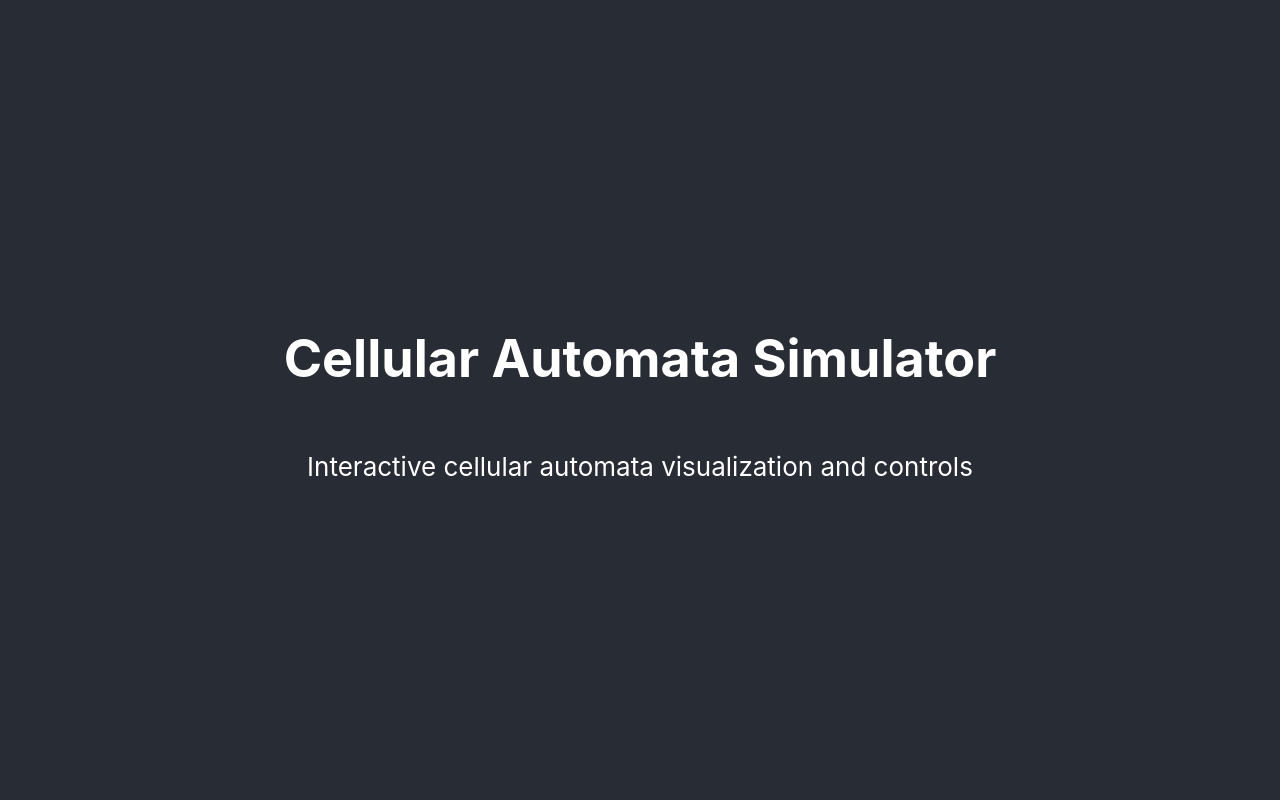
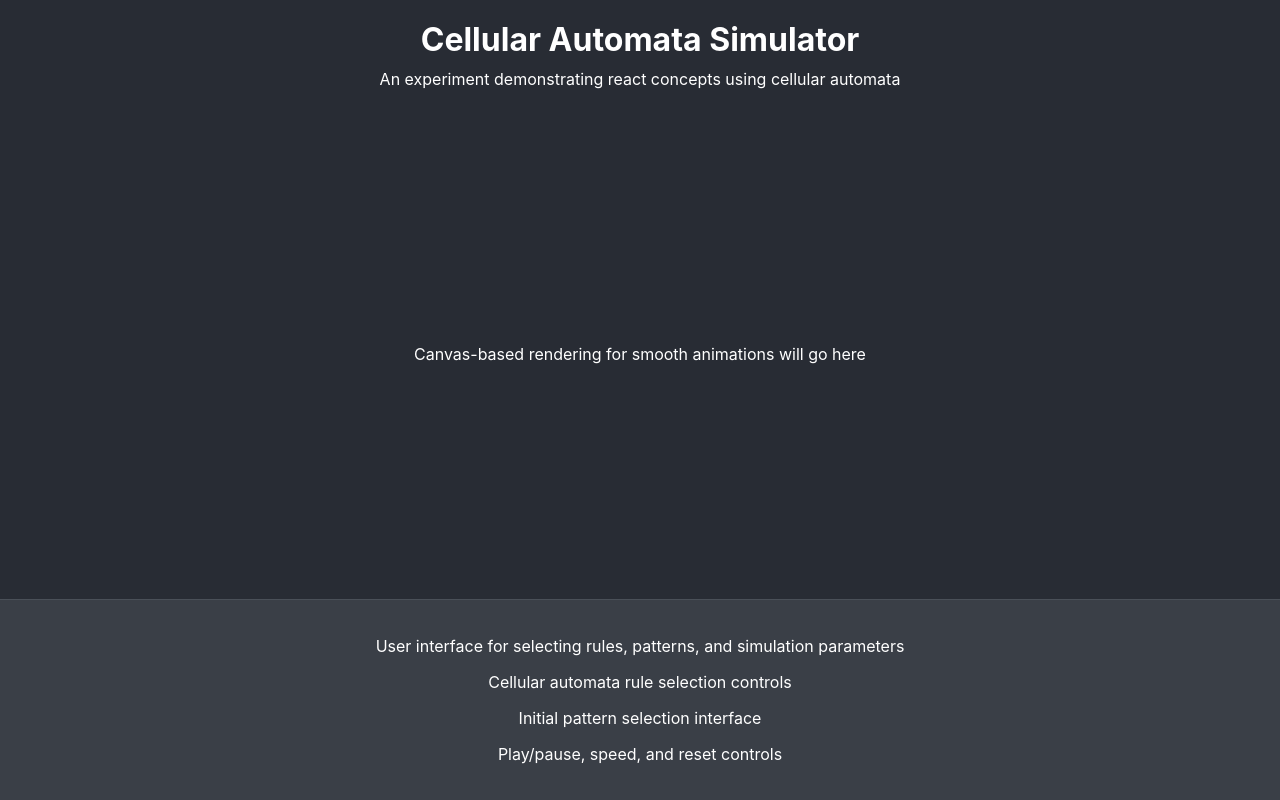
Before and after one commit to luhem7/learning-kube, a React (Create React App) app in the folder ca_server/frontend/: page / in a window 1280 px wide. Shown: the top 800 px of the page. Built offline with nearby package versions, Linux system fonts and the light colour scheme.

Commit message:
Refactor App component and styles for improved layout and clarity

```diff
--- a/ca_server/frontend/src/App.css
+++ b/ca_server/frontend/src/App.css
@@ -1,5 +1,10 @@
 .App {
   text-align: center;
+  min-height: 100vh;
+  display: flex;
+  flex-direction: column;
+  background-color: #282c34;
+  color: white;
 }
 
 .App-logo {
@@ -15,13 +20,40 @@
 
 .App-header {
   background-color: #282c34;
-  min-height: 100vh;
+  padding: 20px;
+  color: white;
+}
+
+.App-header h1 {
+  margin: 0 0 10px 0;
+  font-size: 2rem;
+}
+
+.App-header p {
+  margin: 0;
+  font-size: 1rem;
+}
+
+.canvas-container {
+  flex: 1;
+  padding: 20px;
   display: flex;
-  flex-direction: column;
+  justify-content: center;
   align-items: center;
-  justify-content: center;
-  font-size: calc(10px + 2vmin);
-  color: white;
+}
+
+.controls-panel {
+  padding: 20px;
+  background-color: #3a3f47;
+  border-top: 1px solid #4a5058;
+}
+
+.controls-panel > div {
+  margin-bottom: 15px;
+}
+
+.simulation-engine {
+  display: none; /* Hidden since it's background processing */
 }
 
 .App-link {
--- a/ca_server/frontend/src/App.js
+++ b/ca_server/frontend/src/App.js
@@ -5,7 +5,7 @@ function App() {
     <div className="App">
       <header className="App-header">
         <h1>Cellular Automata Simulator</h1>
-        <p>Interactive cellular automata visualization and controls</p>
+        <p>An experiment demonstrating react concepts using cellular automata</p>
       </header>
 
       <div className="canvas-container">
```
